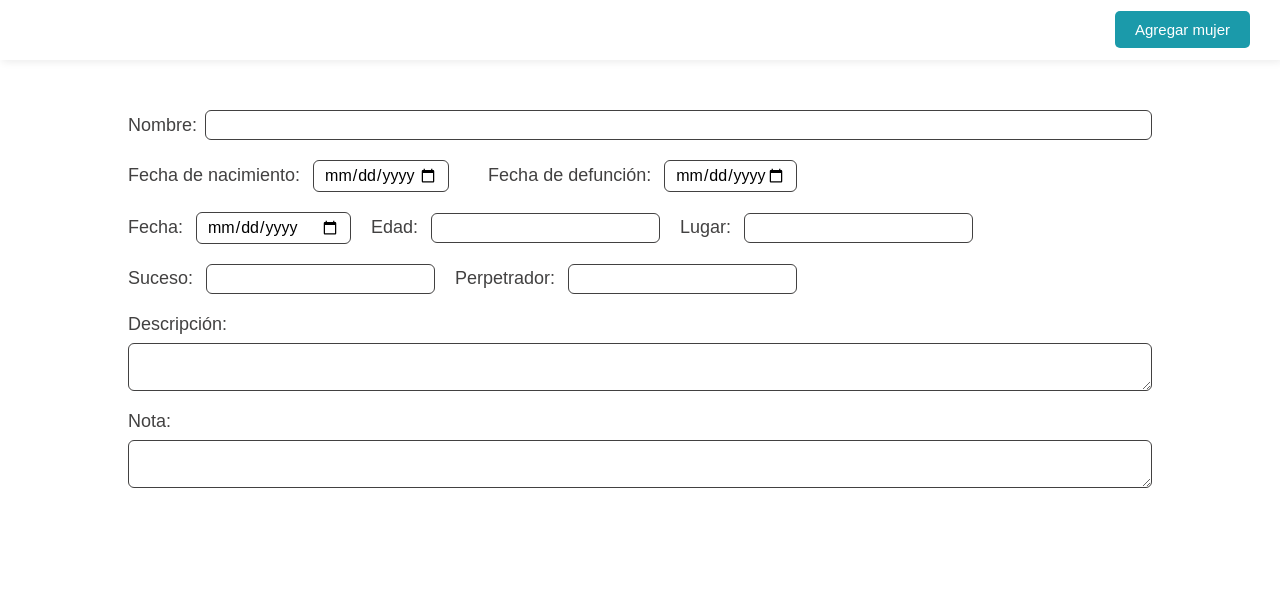
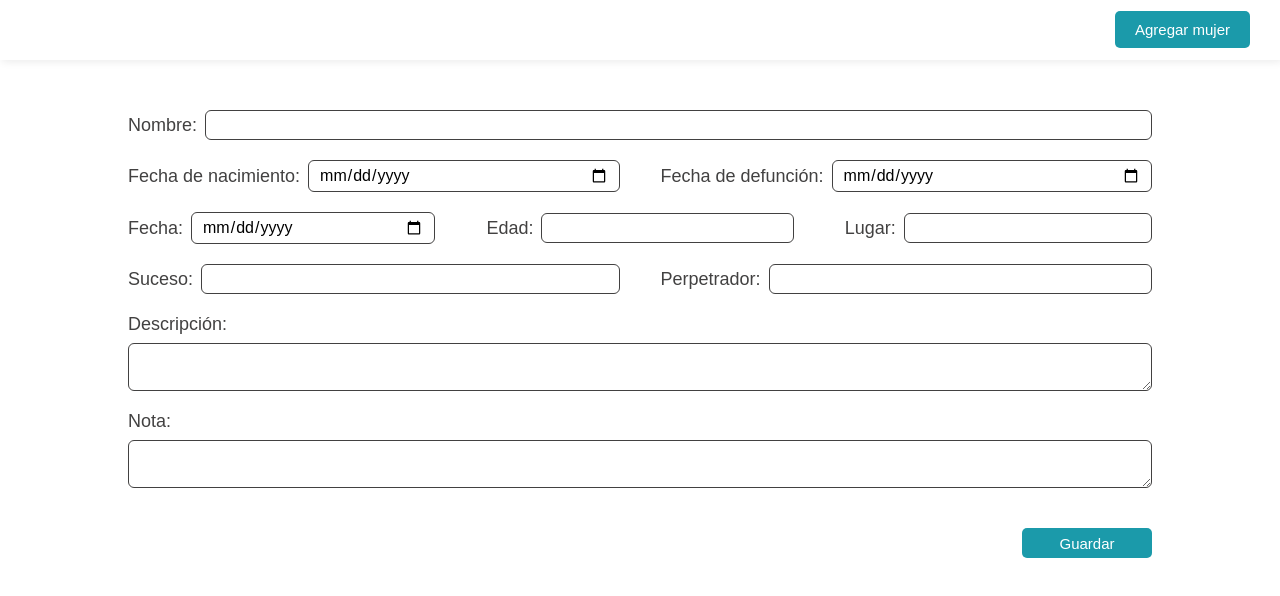
Before and after one commit to gbrenesm/database, a Next.js app: page /add-woman in a window 1280 px wide. Shown: the top 596 px of the page. Built offline with nearby package versions, Linux system fonts and the light colour scheme.

Commit message:
Finish styles to form

```diff
--- a/components/New/Form/Form.js
+++ b/components/New/Form/Form.js
@@ -8,7 +8,7 @@ const FormComponent = () => {
         <label>Nombre:</label>
         <input type="text" id="name" name="name"/>
       </div>
-      <div>
+      <div className="dates-div">
         <div>
           <label>Fecha de nacimiento: </label>
           <input type="date" id="birthday" name="birthday"/>
@@ -18,7 +18,7 @@ const FormComponent = () => {
           <input type="date" id="death" name="death"/>
         </div>
       </div>
-      <div>
+      <div className="general-div">
         <div>
           <label>Fecha: </label>
           <input type="date" id="date" name="date"/>
@@ -32,7 +32,7 @@ const FormComponent = () => {
           <input type="text" id="place" name="place"/>
         </div>
       </div>
-      <div>
+      <div className="fact-div">
         <div>
           <label>Suceso: </label>
           <input type="text" id="what" name="what"/>
@@ -50,6 +50,7 @@ const FormComponent = () => {
         <label>Nota: </label>
         <textarea id="note" name="note"/>
       </div>
+      <button>Guardar</button>
     </Form>
   )
 }
--- a/components/New/Form/Form.styled.js
+++ b/components/New/Form/Form.styled.js
@@ -4,23 +4,6 @@ import { theme } from '../../../styles/theme'
 export const Form = styled.form`
   display: flex;
   flex-direction: column;
-
-  >div {
-    margin-bottom: 20px;
-    display: flex;
-    align-items: center;
-    div {
-      margin-right: 20px;
-    }
-  }
-
-  .textarea-div {
-    flex-direction: column;
-    align-items: flex-start;
-    label {
-      margin-bottom: 8px;
-    }
-  }
 
   label {
     margin-right: 8px;
@@ -35,16 +18,61 @@ export const Form = styled.form`
     padding: 5px 10px;
   }
 
+  input {
+    flex: 1;
+  }
+
+  >div {
+    margin-bottom: 20px;
+    display: flex;
+    align-items: center;
+  }
+
+  .dates-div,
+  .general-div,
+  .fact-div {
+    justify-content: space-between;
+    div {
+      display: flex;
+      align-items: center;
+    }
+  }
+
+
+  .dates-div,
+  .fact-div {
+    div {
+      width: 48%;
+    }
+  }
+
+  .general-div {
+    div {
+      width: 30%;
+    }
+  }
+
+  .textarea-div {
+    flex-direction: column;
+    align-items: flex-start;
+    label {
+      margin-bottom: 8px;
+    }
+  }
+
   textarea {
     width: 100%;
   }
 
-  #name {
-    width: 100%;
-  }
-
-  #birthday,
-  #death {
-    width: 40%;
+  button {
+    width: 130px;
+    height: 30px;
+    border: none;
+    border-radius: 5px;
+    margin-top: 20px;
+    align-self: flex-end;
+    color: white;
+    background-color: ${theme.munsell};
+    font-size: 15px;
   }
 `
```
